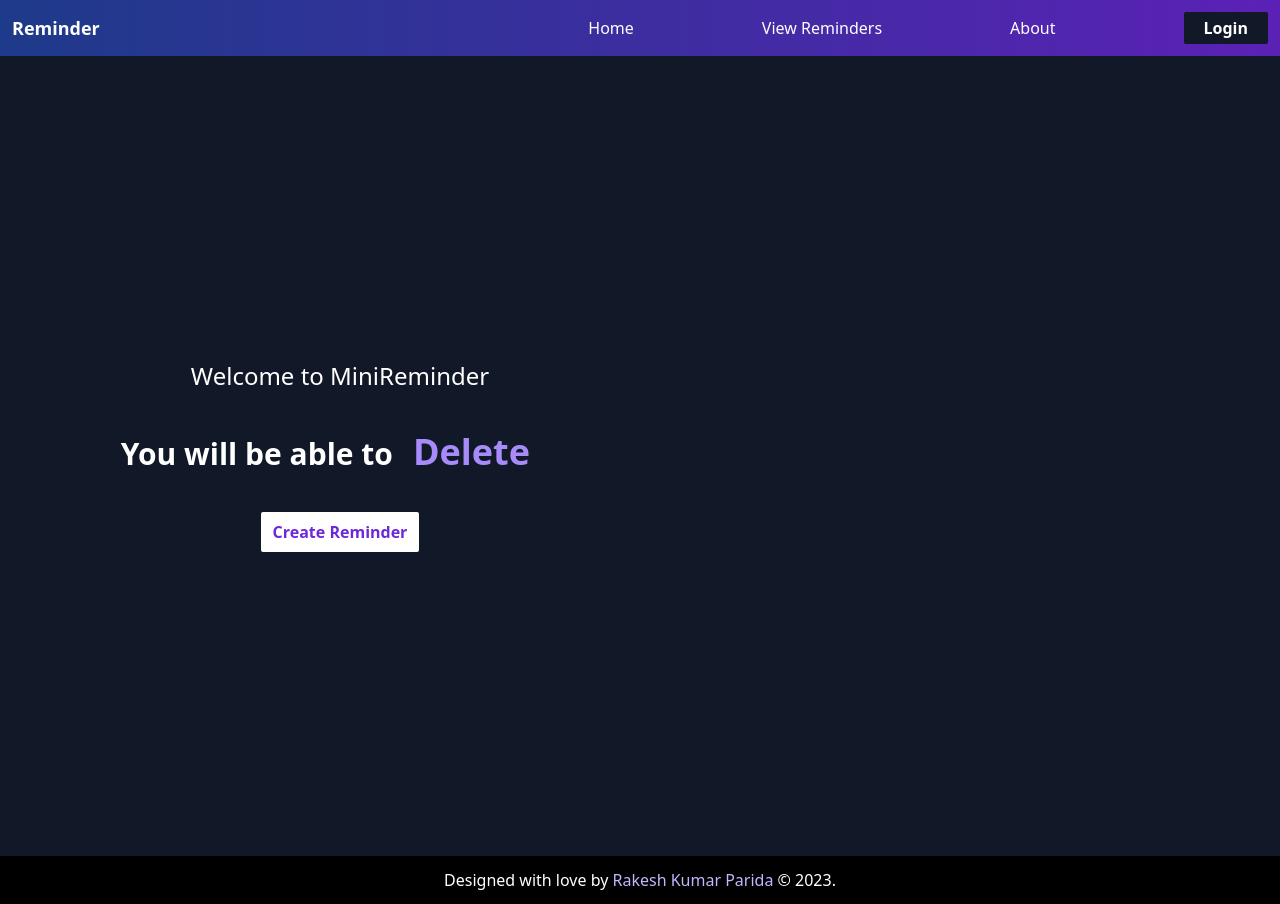
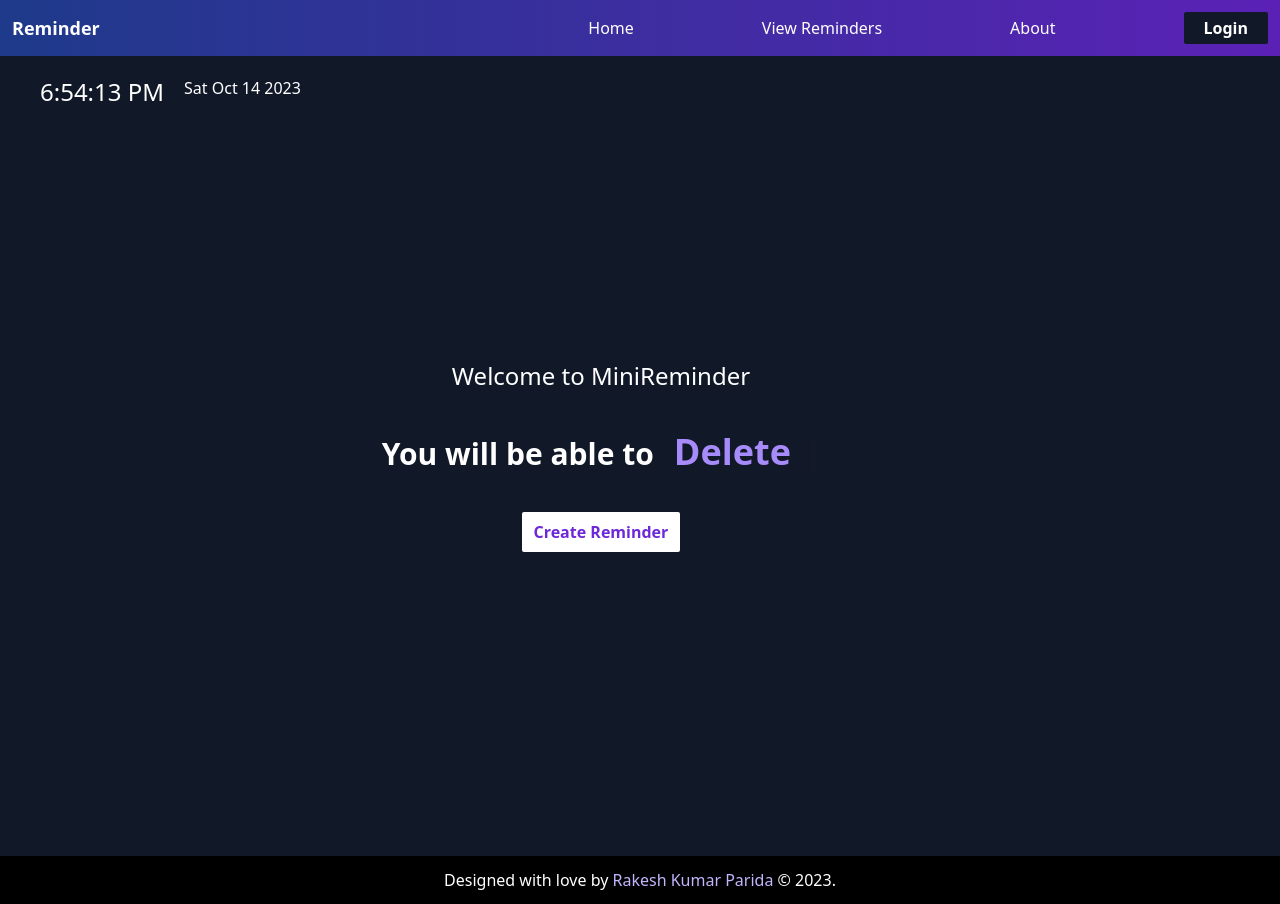
Before and after one commit to Rakesh-99/mern-stack-reminder-frontend, a React (Create React App) app: page / in a window 1280 px wide. Built offline with nearby package versions, Linux system fonts and the light colour scheme.

Commit message:
minor bug fixed

```diff
--- a/src/Components/EditReminder/EditReminder.jsx
+++ b/src/Components/EditReminder/EditReminder.jsx
@@ -10,10 +10,7 @@ const EditReminder = () => {
     const [getProduct, setProduct] = useState({
         title: '',
         description: '',
-        category: '',
-        price: '',
-        ratings: '',
-        thumbnail: ''
+
     });
 
     const changeHandle = (e) => {
--- a/src/Components/Home/Home.jsx
+++ b/src/Components/Home/Home.jsx
@@ -12,11 +12,25 @@ const Home = () => {
     const getUsername = sessionStorage.getItem('username');
 
 
+    var date = new Date();
+
+    var n = date.toDateString();
+
+    console.log('date', n);
+    var time = date.toLocaleTimeString();
+
+
+
 
     return (
         <div className="">
             <NavBar />
             <div className=" bg-gray-900 h-screen flex px-10 py-5 w-full max-[760px]:flex-col max-[760px]:justify-center max-[760px]:items-center">
+                <div className="flex justify-end space-x-5">
+                    <span className='text-white text-2xl'>{time}</span>
+                    <h1 className='text-white'>{n}</h1>
+
+                </div>
 
 
                 <div className="w-1/2 flex items-center justify-center flex-col max-[760px]:w-full">
```
